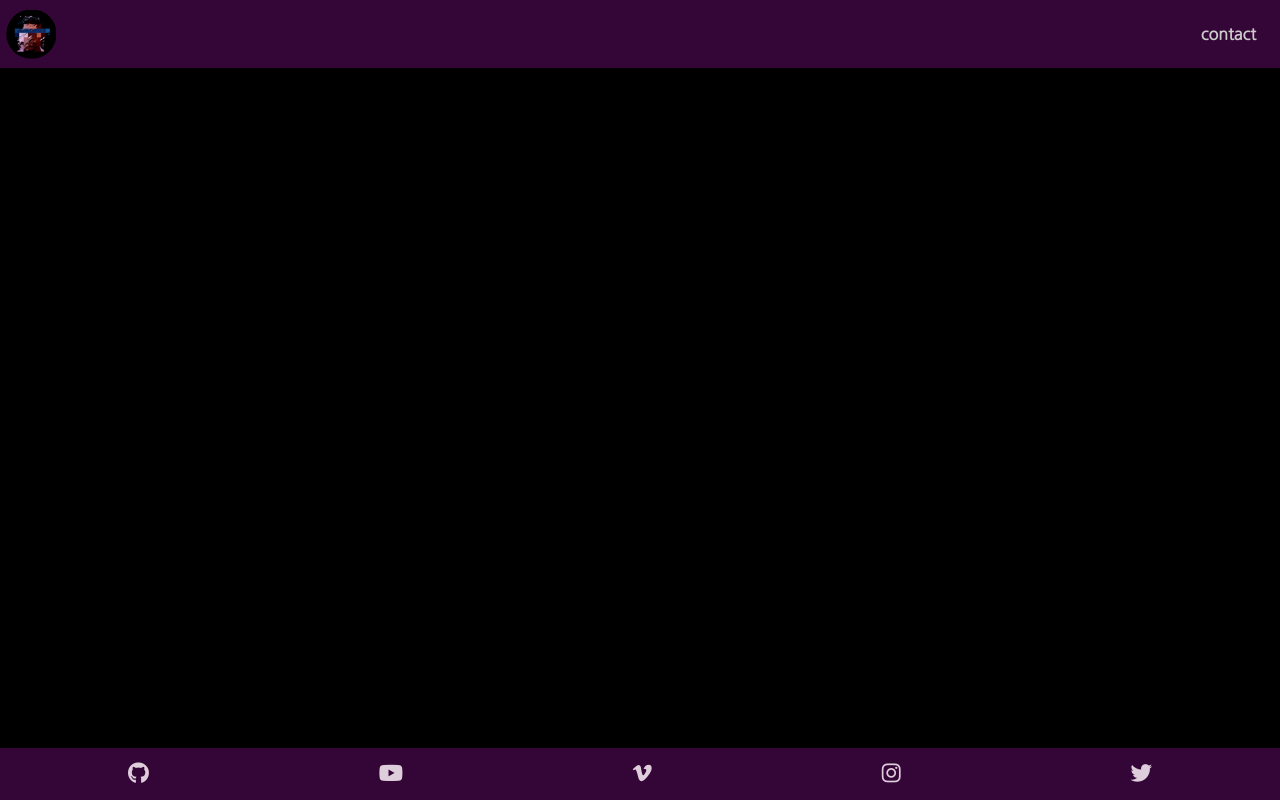
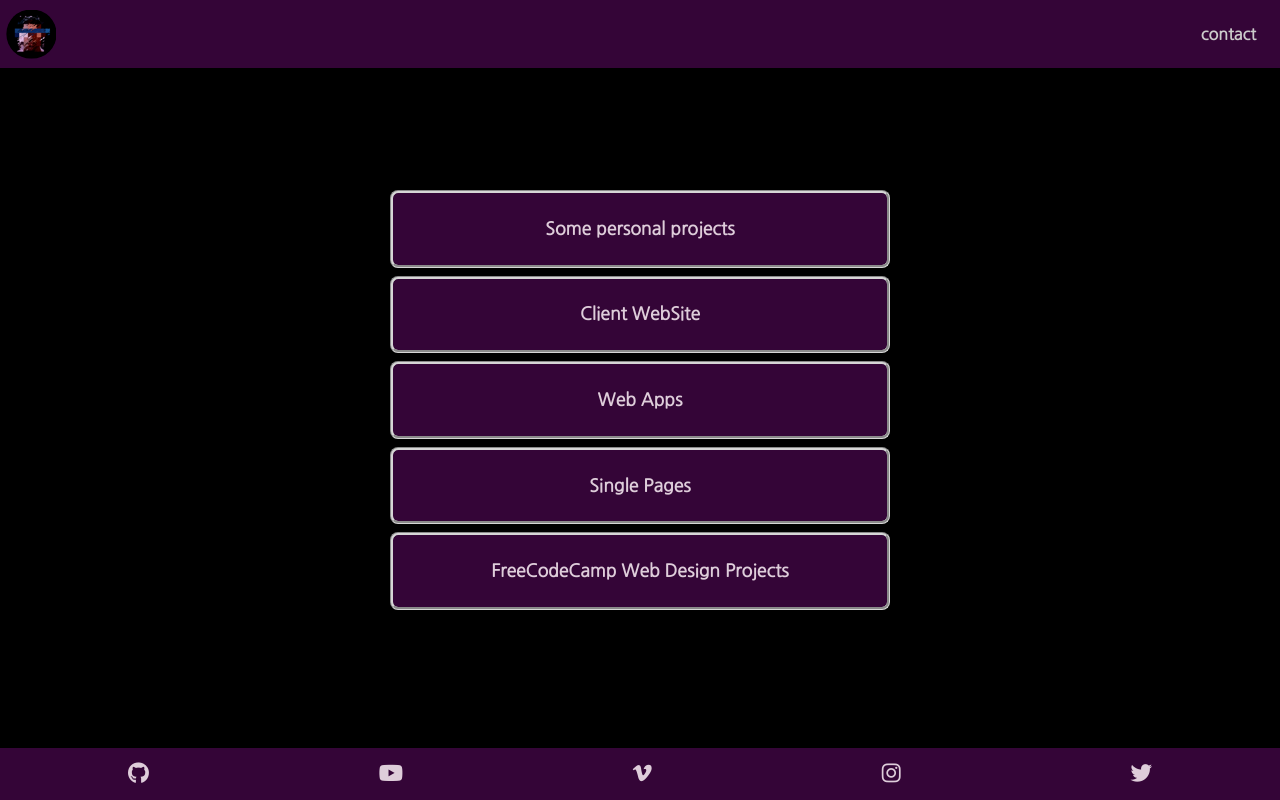
Before and after one commit to CharlyBGood/charlybgoodmundo, a React (Create React App) app: page /DevPortfolio in a window 1280 px wide. Before the commit this address had no page. Built offline with nearby package versions, Linux system fonts and the light colour scheme.

Commit message:
add portfolio section

```diff
--- a/src/App.js
+++ b/src/App.js
@@ -6,6 +6,7 @@ import Navbar from "./components/Navbar";
 import Contact from "./components/Contact";
 import Music from "./components/Music";
 import VisualArt from "./components/VisualArt";
+import DevPortfolio from "./components/DevPortfolio";
 
 function App() {
   return (
@@ -17,6 +18,7 @@ function App() {
           <Route path="/Contact" element={<Contact />} />
           <Route path="/Music" element={<Music />} />
           <Route path="/VisualArt" element={<VisualArt />} />
+          <Route path="/DevPortfolio" element={<DevPortfolio />} />
         </Routes>
         <Footer />
       </BrowserRouter>
--- a/src/components/Content.js
+++ b/src/components/Content.js
@@ -6,12 +6,12 @@ function Content() {
   return (
     <div className="img_container">
       <div className="decoration_words">
-        <NavLink className="item_1" to="./Music">
+        <NavLink className="item item_1" to="./Music">
           #&#119070;music
         </NavLink>
-        <NavLink className="item_2" to="/VisualArt">
+        <NavLink className="item item_2" to="/VisualArt">
           #vi$ual_Art
-        </NavLink >
+        </NavLink>
       </div>
       <NavLink to="/">
         <img
@@ -22,17 +22,17 @@ function Content() {
         />
       </NavLink>
       <div className="decoration_words">
-        <NavLink className="item_1" to="./pages/developer.html">
+        <NavLink className="item item_1" to="/DevPortfolio">
           #dev_Portfolio
         </NavLink>
-        <NavLink
-          className="item_2"
-          to="https://opensea.io/charly_bgood"
+        <a
+          className="item item_2"
+          href="https://opensea.io/charly_bgood"
           target="_BLANK"
           rel="noreferrer"
         >
           #nft
-        </NavLink>
+        </a>
       </div>
     </div>
   );
--- /dev/null
+++ b/src/components/DevPortfolio.js
@@ -0,0 +1,45 @@
+import "../stylesheets/DevPortfolio.css";
+
+function DevPortfolio() {
+  return (
+    <main class="projects-container">
+      <div class="card-container">
+        <div class="card card-1">
+          <a href="/" rel="noreferrer" target="_blank">
+            Some personal projects
+          </a>
+        </div>
+        <div class="card card-2">
+          <a
+            href="https://estarsiempreseguros.com.ar/"
+            rel="noreferrer"
+            target="_blank"
+          >
+            Client WebSite
+          </a>
+        </div>
+        <div class="card card-3">
+          <a href="/" rel="noreferrer" target="_blank">
+            Web Apps
+          </a>
+        </div>
+        <div class="card card-4">
+          <a href="/" rel="noreferrer" target="_blank">
+            Single Pages
+          </a>
+        </div>
+        <div class="card card-5">
+          <a
+            href="https://charlybgood.github.io/freecodecamp/"
+            rel="noreferrer"
+            target="_blank"
+          >
+            FreeCodeCamp Web Design Projects
+          </a>
+        </div>
+      </div>
+    </main>
+  );
+}
+
+export default DevPortfolio;
--- a/src/stylesheets/Content.css
+++ b/src/stylesheets/Content.css
@@ -56,7 +56,7 @@
 }
 }
 
-.decoration_words a {
+.decoration_words .item {
   font-size: var(--fs-500);
   color: var(--col-whr);
   /* text-align: center; */
@@ -67,6 +67,13 @@
   -webkit-animation: bigpre 11s infinite alternate;
   animation: bigpre 11s infinite alternate;
   padding: 0.2em;
+}
+
+.item:hover {
+  letter-spacing: .8em;
+  transition: 1.1s;
+  color: var(--col-rd);
+  text-shadow: 4px 1px var(--col-whr);
 }
 
 @-webkit-keyframes bigpre {
--- /dev/null
+++ b/src/stylesheets/DevPortfolio.css
@@ -0,0 +1,70 @@
+.projects-container {
+  /* background: url('../img/code3.png') no-repeat center center;    */
+  background-size: contain;
+  display: flex;
+  flex-direction: column;
+  justify-content: center;
+  width: 95%;
+  height: 100vh;
+  margin: 0 auto;
+}
+
+.card-container {
+  width: 85%;
+  margin: 0 auto;
+  display: flex;
+  flex-wrap: wrap;
+  justify-content: space-around;
+  padding: 1em;
+  gap: 0.5em;
+}
+
+.card {
+  width: 50%;
+  padding: 1em;
+  background-color: var(--col-rd);
+  /* background: url("../img/code3.gif") no-repeat center center; */
+  background-size: cover;
+  opacity: 0.9;
+  border: 1px solid var(--col-grn);
+  border-style: groove;
+  border-radius: 0.5em;
+  cursor: pointer;
+}
+
+.card:hover {
+  margin: 1em 2em;
+  transition: 1s;
+}
+
+.card a {
+  /* background: url('../img/headerlogo.png') no-repeat center center; */
+  background-size: contain;
+  display: block;
+  width: 100%;
+  height: 100%;
+  text-decoration: none;
+  color: var(--col-whp);
+  text-align: center;
+  margin: 0.5em auto;
+  font-size: 1.1em;
+}
+
+.card img {
+  border-radius: 0.6em;
+  width: 100%;
+}
+
+/* MEDIA QUERIES */
+
+@media screen and (max-width: 800px) {
+  .card-container {
+    flex-direction: column;
+    align-content: center;
+    margin: 0 auto;
+  }
+
+  .card {
+    width: 80%;
+  }
+}
```
